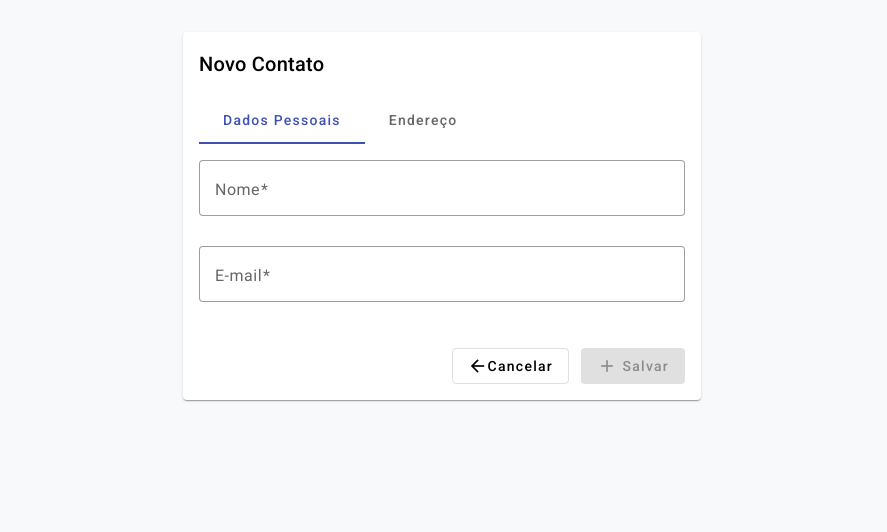
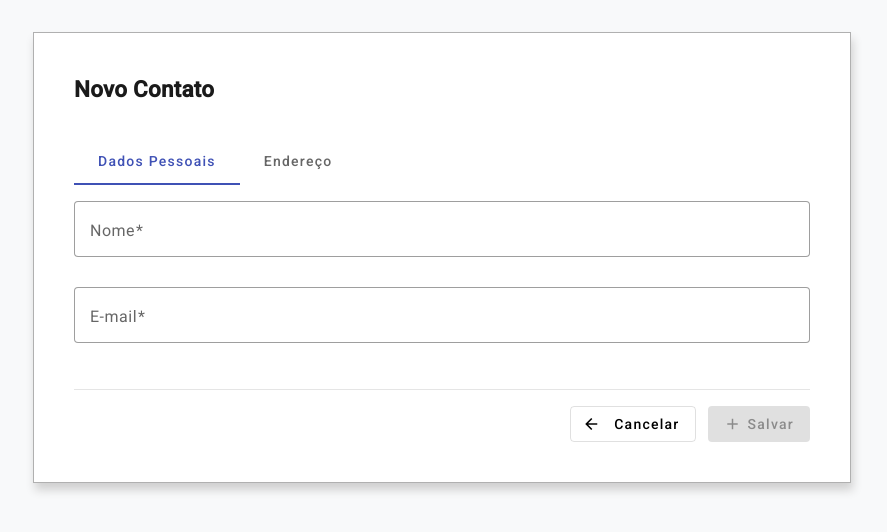
Before and after one commit to GustavoJava/crudangular17esp, an Angular app in the folder contactlistweb/: page /new in a window 1280 px wide. Shown: the top 532 px of the page, without its empty margins (198-1085 px from the left). Built offline with nearby package versions, Linux system fonts and the light colour scheme.

Commit message:
scss layout form-contact

```diff
--- a/contactlistweb/src/app/contact-form/contact-form.component.scss
+++ b/contactlistweb/src/app/contact-form/contact-form.component.scss
@@ -24,67 +24,76 @@ mat-tab-group {
 }
 
 .form-container {
-  max-width: 550px;
+  max-width: 850px;
   margin: 2rem auto;
   padding: 0 1rem;
-}
 
-//Form disabled
-/* Melhora o visual do formulário no modo de visualização (desativado) */
-.mat-mdc-form-field.mat-form-field-disabled {
-  opacity: 1 !important;
+  mat-card {
+    background-color: #ffffff;
+    /* Borda escura, sólida e sem transparência */
+    border: 1px solid #b0b0b0 !important;
+    border-radius: 0 !important; /* Cantos 100% retos/quadrados */
+    padding: 1.5rem;
 
-  /* Deixa a bordinha mais suave e discreta */
-  .mdc-notched-outline__leading,
-  .mdc-notched-outline__notch,
-  .mdc-notched-outline__trailing {
-    border-color: rgba(0, 0, 0, 0.15) !important;
-  }
+    /* Sombra projetada para a parte inferior (eixo Y positivo) */
+    box-shadow: 2px 7px 9px #d0d0d0 !important;
 
-  /* Deixa o fundo levemente acinzentado para destacar que é leitura, mas sem ficar fosco */
-  .mat-mdc-text-field-wrapper {
-    background-color: rgba(0, 0, 0, 0.02) !important;
-    border-radius: 4px;
-  }
+    mat-card-header {
+      margin-bottom: 1rem;
 
-  /* Mantém o texto bem nítido e escuro */
-  input.mat-mdc-input-element:disabled,
-  textarea.mat-mdc-input-element:disabled {
-    color: rgba(0, 0, 0, 0.87) !important;
-    -webkit-text-fill-color: rgba(0, 0, 0, 0.87) !important;
-  }
+      mat-card-title {
+        font-size: 1.4rem;
+        font-weight: 600;
+        color: #1a1a1a;
+      }
+    }
 
-  /* Mantém o label (título do campo) legível */
-  .mdc-floating-label {
-    color: rgba(0, 0, 0, 0.6) !important;
+    /* Alerta de validação com cantos retos */
+    .alert-danger-custom {
+      background-color: #fde8e8;
+      border: 1px solid #f8b4b4;
+      border-radius: 0 !important;
+      color: #9b1c1c;
+      padding: 0.85rem 1rem;
+      margin-bottom: 1.5rem;
+
+      ul {
+        margin-bottom: 0;
+        padding-left: 1.2rem;
+      }
+    }
+
+    /* Divisória e ações do formulário */
+    .actions {
+      display: flex;
+      justify-content: flex-end;
+      gap: 12px;
+      border-top: 1px solid #e5e5e5;
+      padding-top: 1rem;
+      margin-top: 1.5rem;
+
+      button {
+        ::ng-deep .mdc-button__label {
+          display: inline-flex;
+          align-items: center;
+          gap: 6px;
+        }
+
+        display: inline-flex;
+        align-items: center;
+        gap: 6px;
+
+        mat-icon {
+          font-size: 18px;
+          height: 18px;
+          width: 18px;
+          display: flex;
+          align-items: center;
+          justify-content: center;
+        }
+      }
+    }
+
+    transition: all 0.3s ease;
   }
 }
-//Form disabled-end
-
-.actions {
-  display: flex;
-  gap: 0.75rem;
-  justify-content: flex-end;
-  margin-top: 1rem;
-
-  button {
-    /* Força o contêiner do botão a alinhar tudo ao centro */
-    display: inline-flex !important;
-    align-items: center !important;
-
-    /* Acessa a label interna do Angular Material (MDC) */
-    ::ng-deep .mdc-button__label {
-      display: inline-flex !important;
-      align-items: center !important;
-      gap: 0.35rem;
-    }
-
-    mat-icon {
-      font-size: 1.25rem;
-      width: 1.25rem;
-      height: 1.25rem;
-      margin: 0 !important;
-      line-height: 1;
-    }
-  }
-}
--- a/contactlistweb/src/app/contact-list/contact-list.component.scss
+++ b/contactlistweb/src/app/contact-list/contact-list.component.scss
@@ -3,3 +3,32 @@
   margin: 2rem auto;
   padding: 0 1rem;
 }
+
+.cards-mobile {
+  mat-card {
+    background-color: #ffffff;
+    border: 1px solid #e0e0e0; /* Mantemos a borda fina, mas a sombra fará o trabalho de destaque */
+    border-radius: 12px;       /* Arredondamento um pouco maior para um look mais moderno */
+    margin-bottom: 20px;       /* Um pouco mais de espaço entre os cards */
+
+    /* NOVA SOMBRA: Suave e em camadas */
+    box-shadow: 0 4px 6px rgba(0, 0, 0, 0.05), /* Sombra menor e mais próxima para definição */
+                0 10px 15px rgba(0, 0, 0, 0.03) !important; /* Sombra maior e mais suave para elevação */
+
+    /* Mantemos a divisória interna, mas com mais espaço */
+    mat-card-actions {
+      border-top: 1px solid #f0f0f0;
+      padding: 12px 16px;
+      margin-top: 12px;
+    }
+
+    /* Opcional: Efeito visual ao tocar (no mobile) */
+    &:active {
+      box-shadow: 0 2px 4px rgba(0, 0, 0, 0.05) !important; /* A sombra diminui, parecendo que o card foi "pressionado" */
+      transform: translateY(1px); /* O card desce levemente */
+      transition: all 0.2s ease;
+    }
+
+    transition: all 0.3s ease; /* Transição suave para o efeito de toque */
+  }
+}
```
